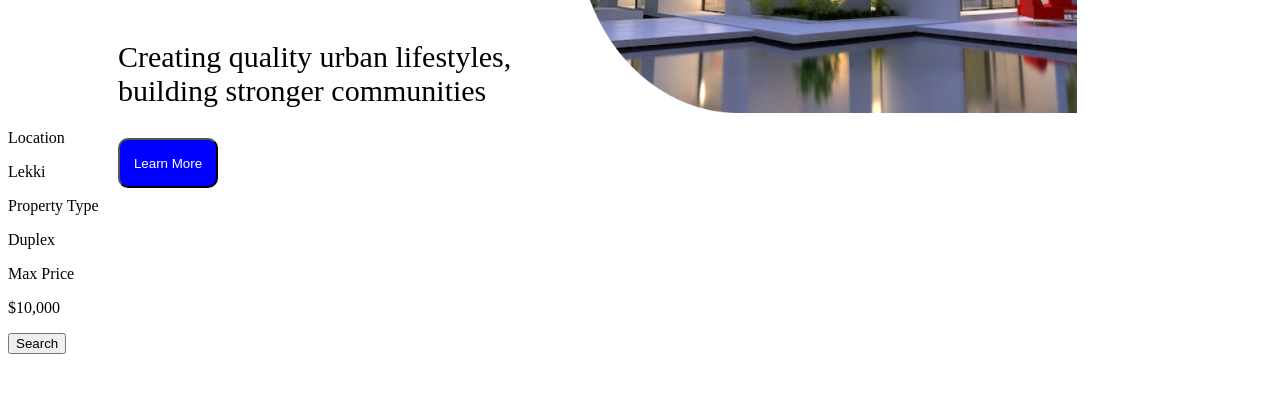
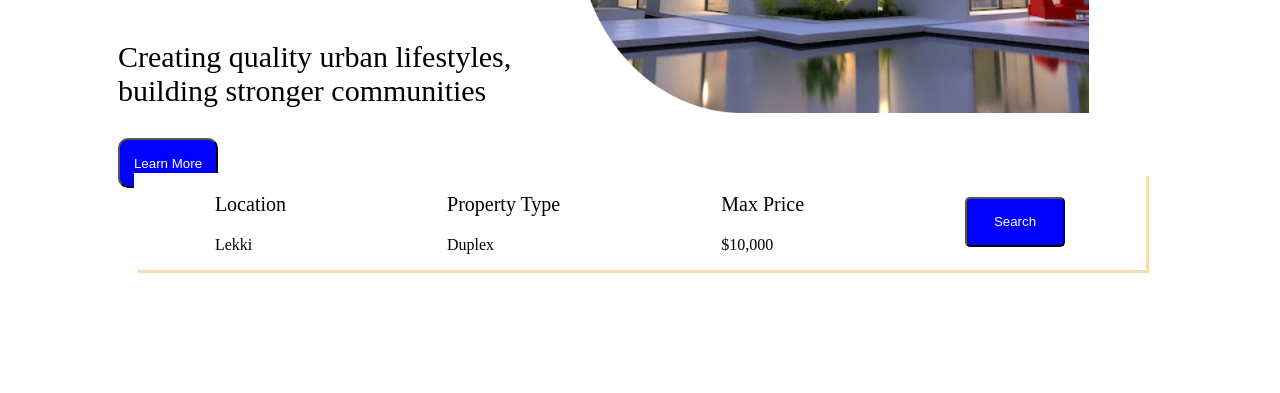
Before and after one commit to AllenMoringa/ValliesEstate, a plain HTML site: page index.html in a window 1280 px wide. Shown: the part 395-788 px from the top of the page. Drawn offline with Linux system fonts and the light colour scheme.

Commit message:
styling  section 3

```diff
--- a/css/styles.css
+++ b/css/styles.css
@@ -1,3 +1,8 @@
+body{
+    display: flex;
+    flex-direction: column;
+    align-items: center;
+}
 .maincontainer{
     width: 100%;
     height: 100px;
@@ -22,11 +27,12 @@ a{
 a:active{
     color: blue;
 }
-.button{
+button{
     color: white;
     background-color: blue;
     height:50px;
     border-radius: 5px;
+    width: 100px;
 }
 .section1{
     height: 400px;
@@ -59,5 +65,18 @@ a:active{
 }
 .sectionB img{
     height: 400px;
-    width: 500px;
+    width: 90%;
 }
+.section3{
+    display: flex;
+    width: 80%;
+    background-color: white;
+    justify-content: space-around;
+    align-items: center;
+    margin-top: 60px;
+    box-shadow: 3px 3px 1px wheat;
+}
+.a{
+    font-size: 20px;
+    font-weight: 200;
+}
```
